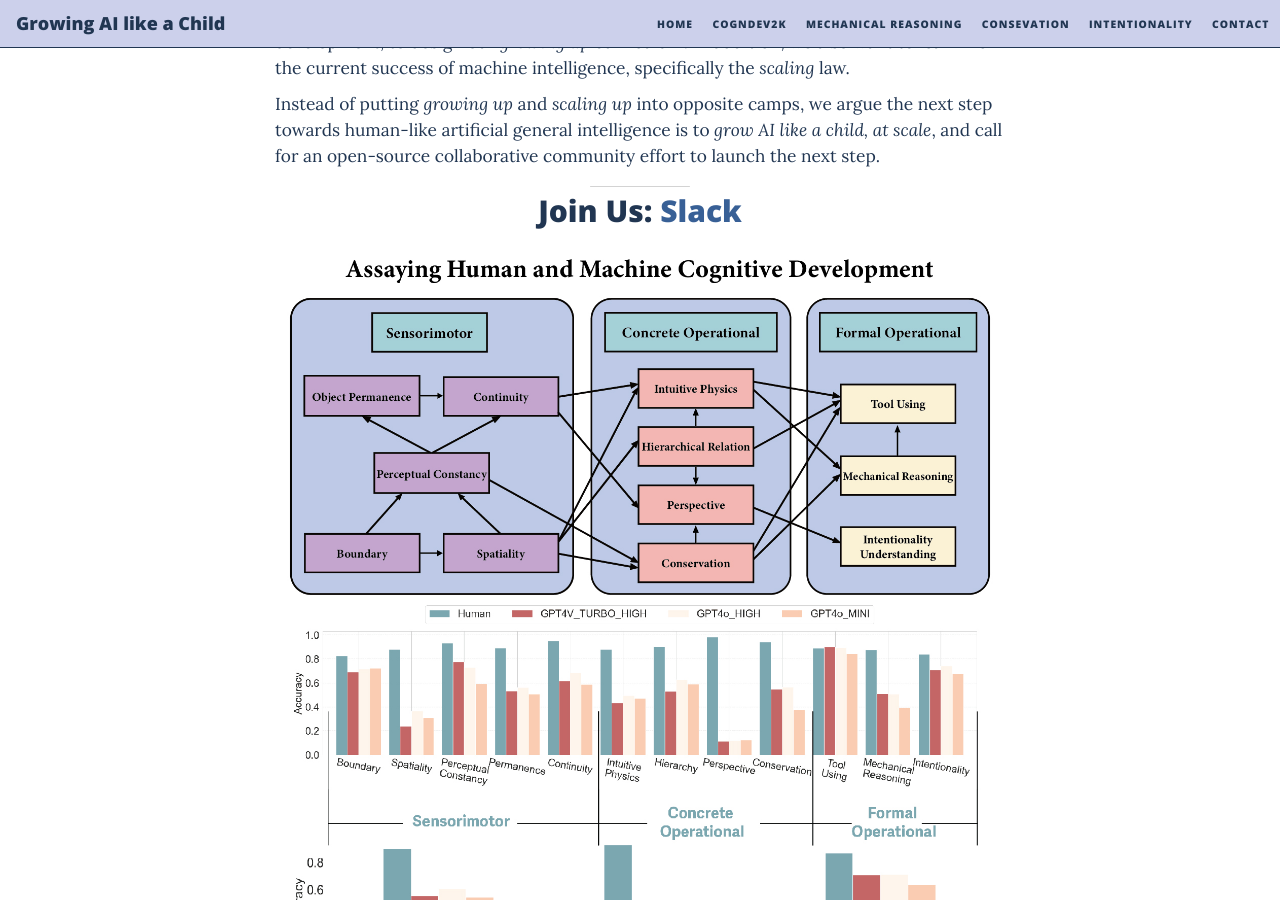
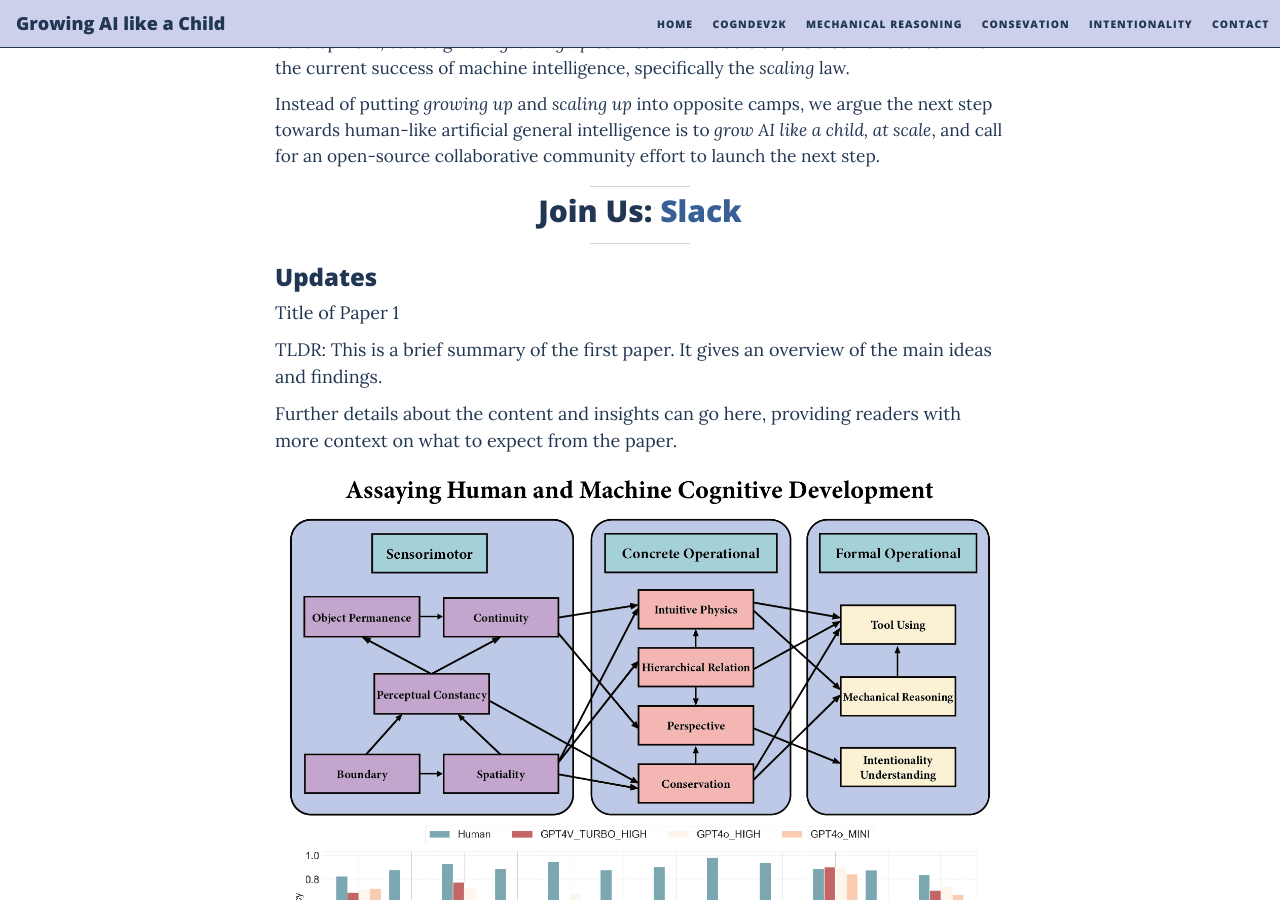
Before and after one commit to growing-ai-like-a-child/growing-ai-like-a-child.github.io, a Jekyll site: the page built from index.html, in a window 1280 px wide and 900 px high, scrolled down 403 px. Built offline with Jekyll 4.4.1, drawn with Linux system fonts in a browser that asks for light colours; nearby versions of some CDN libraries; the list of posts is cut into pages by our own code.

Commit message:
Update index.html

```diff
--- a/index.html
+++ b/index.html
@@ -22,6 +22,14 @@ Instead of putting <i>growing up</i> and <i>scaling up</i> into opposite camps,
 
 <hr class="small" style="border-width: 1pt; border-color: lightgray;">
 <div class="subsubheading"><h2>Join Us: <a href="https://join.slack.com/t/growingailikeachild/shared_invite/zt-2rw1oqto3-I7IsBoawbi6btzBkaTFI8g" target="_blank">Slack</a></h2></div>
+<hr class="small" style="border-width: 1pt; border-color: lightgray;">
+
+<h3>Updates</h3>
+<div class="publication">
+            <p>Title of Paper 1<p>
+            <p class="tldr">TLDR: This is a brief summary of the first paper. It gives an overview of the main ideas and findings.</p>
+            <p>Further details about the content and insights can go here, providing readers with more context on what to expect from the paper.</p>
+</div>
 
 <center>
     <figure>
```
